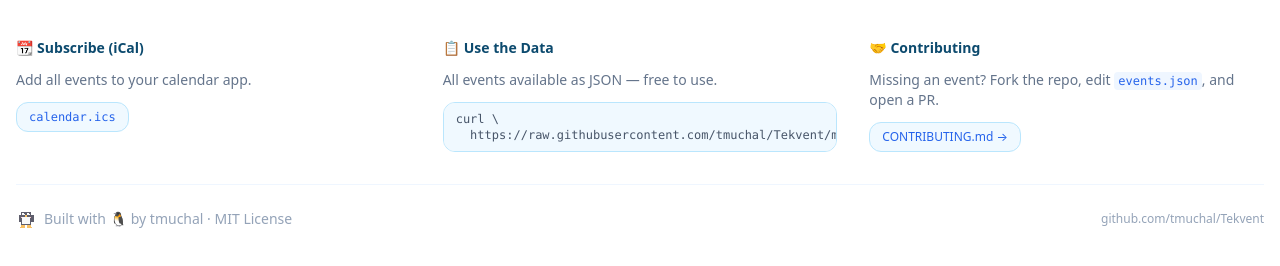
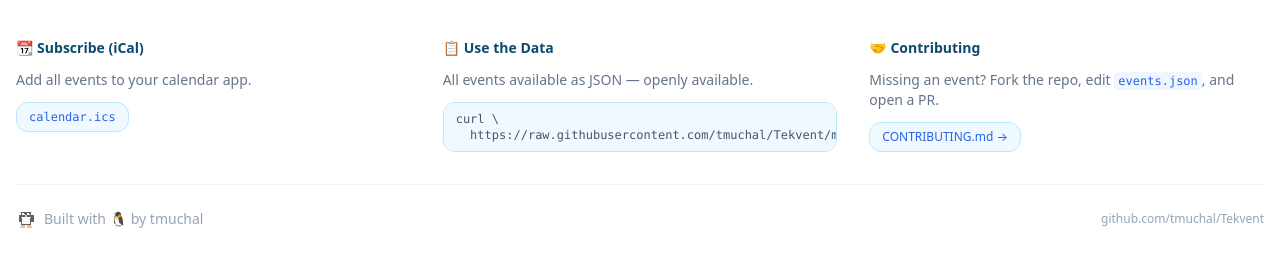
Before and after one commit to tmuchal/Tekvent, a Next.js app: page / in a window 1280 px wide. Shown: the part 4913-5179 px from the top of the page. Built offline with nearby package versions, Linux system fonts and the light colour scheme.

Commit message:
fix: update footer text and remove MIT License label
- "free to use" → "openly available" (less promotional tone)
- Remove "· MIT License" from footer bottom bar

https://claude.ai/code/session_01L12m3G1vfD7fNvFm4ogTDi

```diff
--- a/src/components/Footer.tsx
+++ b/src/components/Footer.tsx
@@ -23,7 +23,7 @@ export default function Footer() {
           <div>
             <h4 className="text-sm font-semibold text-[#0C4A6E] mb-3">📋 Use the Data</h4>
             <p className="text-sm text-[#64748B] mb-3">
-              All events available as JSON — free to use.
+              All events available as JSON — openly available.
             </p>
             <div className="flex flex-col gap-1.5">
               <pre className="text-xs text-[#475569] bg-[#F0F9FF] border border-[#BAE6FD] px-3 py-2 rounded-xl font-mono overflow-x-auto">{`curl \\\n  https://raw.githubusercontent.com/tmuchal/Tekvent/main/public/events.json`}</pre>
@@ -59,7 +59,7 @@ export default function Footer() {
               className="opacity-70"
               unoptimized
             />
-            <span>Built with 🐧 by tmuchal · MIT License</span>
+            <span>Built with 🐧 by tmuchal</span>
           </div>
           <a
             href="https://github.com/tmuchal/Tekvent"
```
